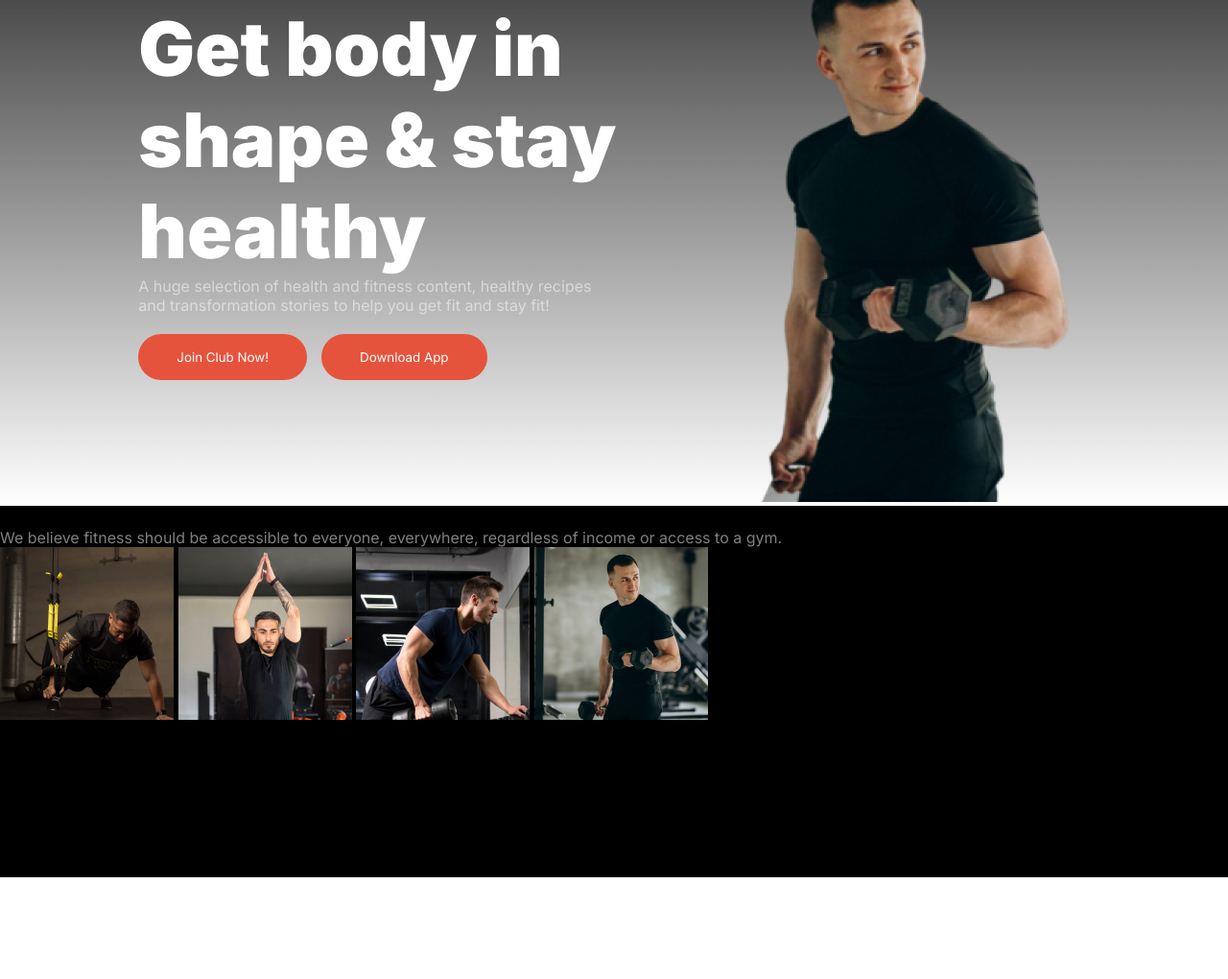
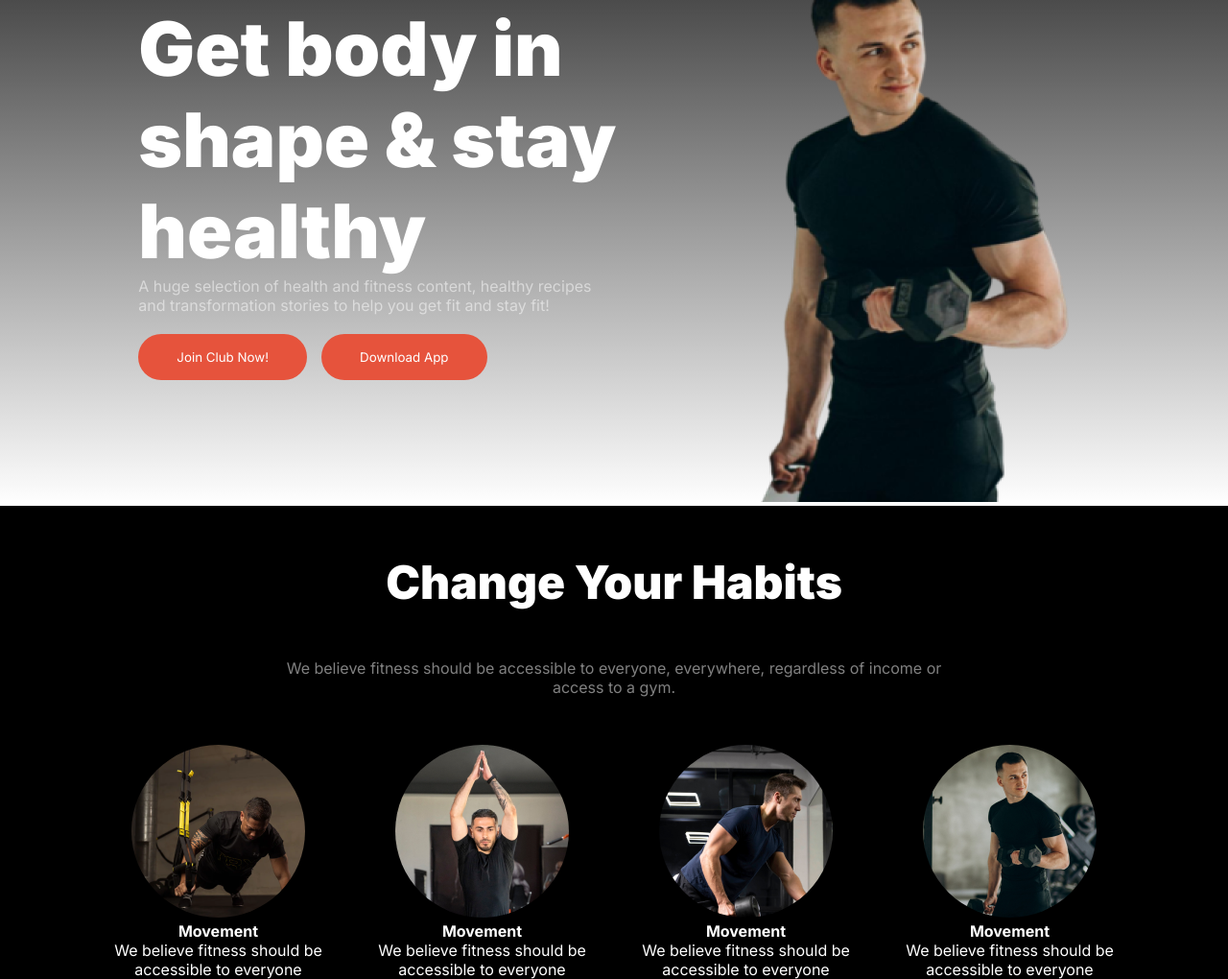
Before and after one commit to Yousuf7900/assignment-02, a plain HTML site: page index.html in a window 1280 px wide. Shown: the part 171-1191 px from the top of the page at 96% size. Before the commit the page ends 1085 px from the top, so only its background shows below. Drawn offline with Linux system fonts and the light colour scheme.

Commit message:
change your habit part complete

```diff
--- a/index.html
+++ b/index.html
@@ -52,33 +52,33 @@
     <!-- Main section -->
     <main class="main">
         <section class="change-your-habit">
-            <h3 class="common-title">Change Your Habits</h3>
-            <p class="common-description">We believe fitness should be accessible to everyone, everywhere, regardless of income or access to a gym.</p>
-            <div class="change-your-imgs">
-                <img src="./images/image 3.png" alt="">
-                <img src="./images/image 2.png" alt="">
-                <img src="./images/image 4.png" alt="">
-                <img src="./images/image 5.png" alt="">
-            </div>
-            <div class="change-your-imgs-tag">
+            <h3 class="chng common-title">Change Your Habits</h3>
+            <p class="chng-desc common-description">We believe fitness should be accessible to everyone, everywhere, regardless of income or <br> access to a gym.</p>
+            <div class="change-your-imgs display-flex">
                 <div>
+                    <img src="./images/image 3.png" alt="">
                     <h4>Movement</h4>
                     <p>We believe fitness should be accessible to everyone</p>
                 </div>
                 <div>
+                    <img src="./images/image 2.png" alt="">
                     <h4>Movement</h4>
                     <p>We believe fitness should be accessible to everyone</p>
                 </div>
                 <div>
+                    <img src="./images/image 4.png" alt="">
                     <h4>Movement</h4>
                     <p>We believe fitness should be accessible to everyone</p>
                 </div>
                 <div>
+                    <img src="./images/image 5.png" alt="">
                     <h4>Movement</h4>
                     <p>We believe fitness should be accessible to everyone</p>
                 </div>
             </div>
         </section>
+
+
     </main>
 </body>
 </html>
--- a/styles/style.css
+++ b/styles/style.css
@@ -20,6 +20,11 @@
 }
 .main{
     background-color: #000;
+}
+.common-title{
+    font-size: 3rem;
+    font-weight: 900;
+    color: white;
 }
 /* Header section */
 nav ul li a{
@@ -75,6 +80,30 @@ nav ul li {
     margin-top: 35px;
 }
 
+/* Change your habit */
+.change-your-habit{
+    text-align: center;
+}
+.change-your-imgs{
+    color: white;
+    max-width: 1100px;
+    margin: 0 auto;
+}
+.change-your-imgs img{
+    border-radius: 50%;
+    align-items: center;
+    justify-content: center;
+    text-align: center;
+    gap: 55px;
+    margin: 0 auto;
+}
+.chng{
+    padding-top: 50px;
+}
+.chng-desc{
+    margin: 50px;
+}
+
 
 /* Responsive design for Mobile device */
 @media screen and (max-width: 576px) {
@@ -104,4 +133,14 @@ nav ul li {
     .banner-buttons{
         flex-direction: row;
     }
+
+    /* change your habit */
+    .change-your-habit{
+        max-width: 335px;
+        margin: 0 auto;
+    }
+    .change-your-imgs{
+        flex-direction: column;
+        gap: 50px;
+    }
 }
```
